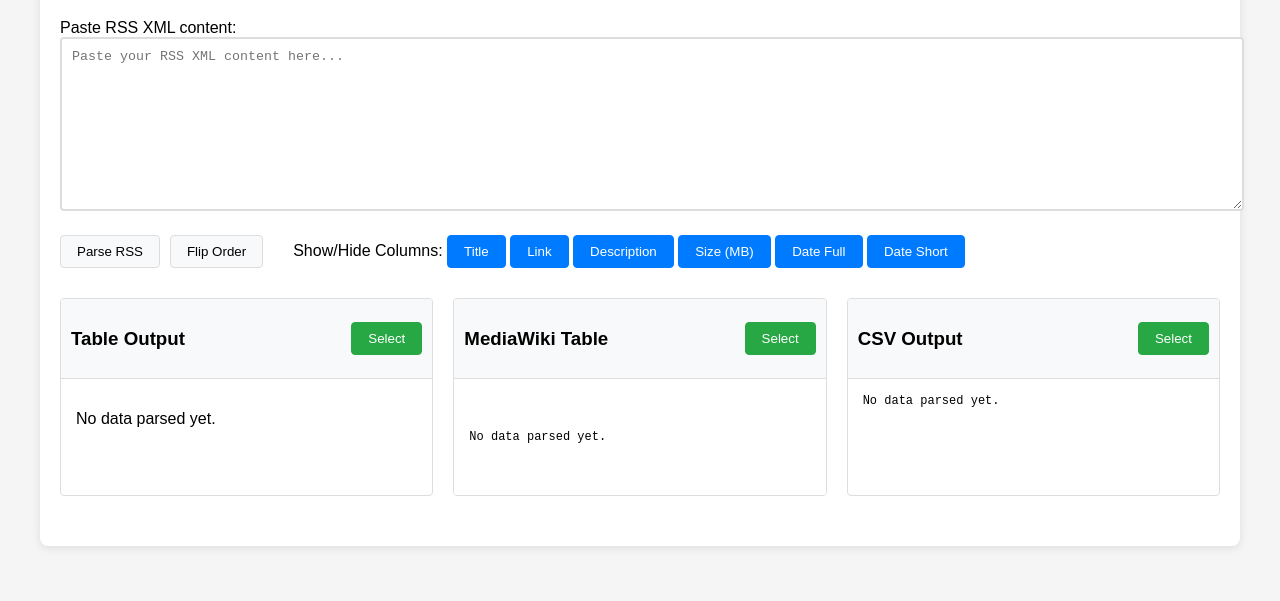
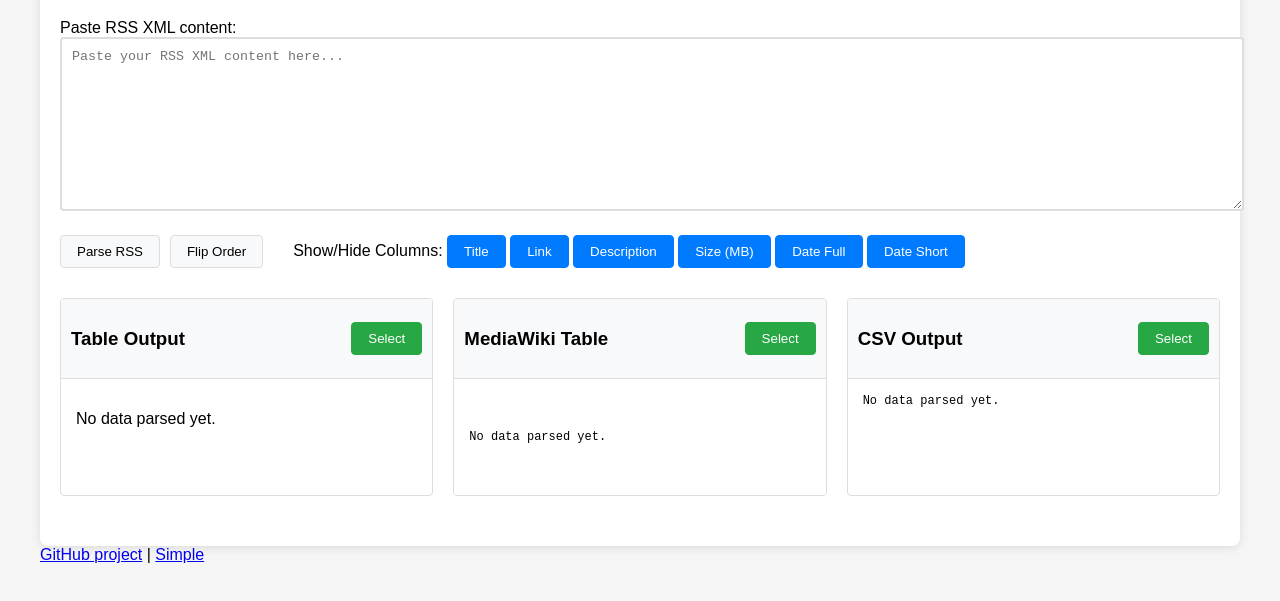
Before and after one commit to qubodup/patreon-rss-xml-to-table, a plain HTML site: page index.html in a window 1280 px wide. Shown: the part 101-702 px from the top of the page. Drawn offline with Linux system fonts and the light colour scheme.

Commit message:
Update index.html

```diff
--- a/index.html
+++ b/index.html
@@ -401,5 +401,7 @@
             output.textContent = csv;
         }
     </script>
+  <nav><a href="https://github.com/qubodup/patreon-rss-xml-to-table">GitHub project</a> | <a href="https://qubodup.github.io/patreon-rss-xml-to-table/simple.html">Simple</a></nav>
 </body>
+
 </html>
```
